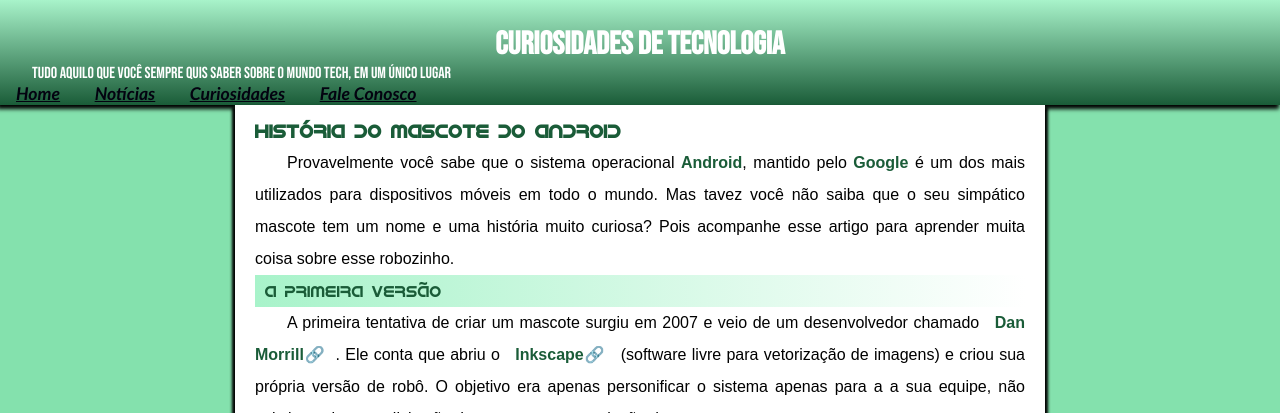
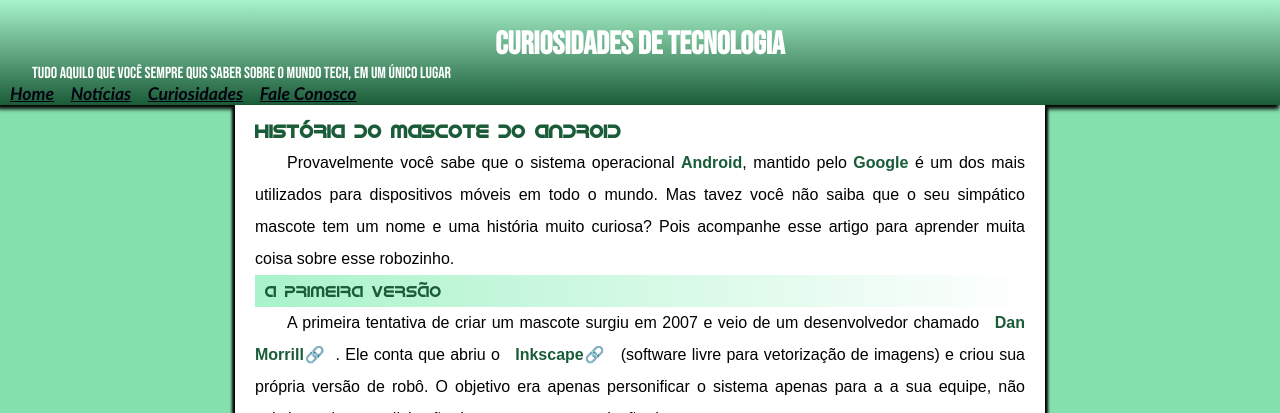
Before and after one commit to RogerioSdS/Projeto-Android, a plain HTML site: page index.html in a window 1280 px wide. Shown: the top 413 px of the page. Drawn offline with Linux system fonts and the light colour scheme.

Commit message:
Update style.css

```diff
--- a/css/style.css
+++ b/css/style.css
@@ -50,7 +50,7 @@ section{
 
 nav>a{
     text-align: left;
-    margin: 9px 6px 0px 6px;
+    margin: 9px -6px 0px 0px;
     padding: 0px 10px;
     color: #030210;
     font-size: 1.1em;
```
